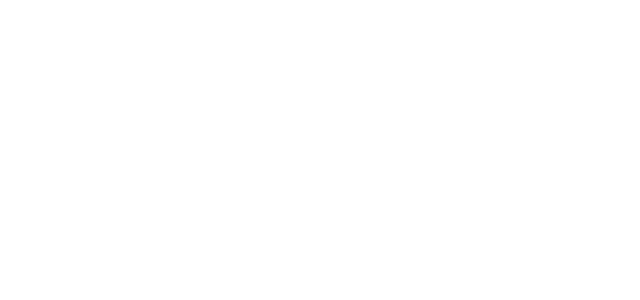
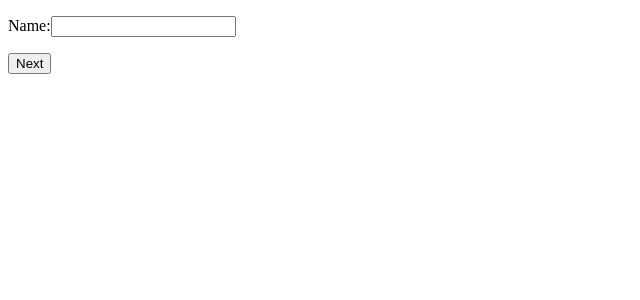
Before and after one commit to Lee-250/React-axios, a React (Create React App) app: page /form in a window 1280 px wide. Before the commit this address had no page. Shown: the top 300 px of the page, without its empty margins (0-640 px from the left). Built offline with nearby package versions, Linux system fonts and the light colour scheme.

Commit message:
play around with multistep form /form path

```diff
--- a/src/App.js
+++ b/src/App.js
@@ -1,7 +1,7 @@
 
 import './App.css';
 // import axios from "axios";
-// import React, { useState, useEffect } from 'react';
+//import React, { useState, useEffect } from 'react';
 
 import {
   BrowserRouter,
@@ -11,6 +11,9 @@
 } from "react-router-dom";
 import StartPage from './Components/StartPage';
 import Info from './Components/Info';
+import Form from './Components/Form';
+
+
 
 
 function App() {
@@ -19,6 +22,7 @@
         <Routes>
           <Route path="/" element={<StartPage />} />
           <Route path="/info" element={<Info />} />
+          <Route path="/form" element={<Form />} />
         </Routes>
       </BrowserRouter>
   );
--- /dev/null
+++ b/src/Components/Appointment.js
@@ -0,0 +1,19 @@
+import React from "react";
+const Appointment = (props) => {
+  const { data, handleChange, next, back } = props;
+  return (
+    <form>
+      <p>
+        <label htmlFor="apptDateTime">Appointment:</label>
+        <input
+          name="apptDateTime"
+          value={data.apptDateTime}
+          onChange={handleChange}
+        ></input>
+      </p>
+      <button onClick={back}>Back</button>
+      <button onClick={next}>Next</button>
+    </form>
+  );
+};
+export default Appointment;
--- /dev/null
+++ b/src/Components/Contact.js
@@ -0,0 +1,21 @@
+import React from "react";
+const Contact = (props) => {
+  const { data, handleChange, next, back } = props;
+  return (
+    <form>
+     <p>
+        <label htmlFor="email">Email:</label>
+        <input
+          type="email"
+          name="email"
+          value={data.email}
+          onChange={handleChange}
+        />
+      </p>
+
+      <button onClick={back}>Back</button>
+      <button onClick={next}>Next</button>
+    </form>
+  );
+};
+export default Contact;
--- /dev/null
+++ b/src/Components/Form.js
@@ -0,0 +1,54 @@
+import React, {useState} from "react";
+import Name from "./Name";
+import Contact from "./Contact";
+import Appointment from "./Appointment";
+import Submit from "./Submit";
+
+const Form = () => {
+const [currentPage, setCurrentPage] = useState(1);
+const [formData, setFormData] = useState({name: "", email: "", telephoneNo: "", apptDateTime:"" });
+const handleChange = (event) => {
+    setFormData({
+      ...formData,
+      [event.target.name]: event.target.value,
+    });
+  };
+  const next = () => {
+    setCurrentPage(currentPage + 1);
+  };
+  const back = () => {
+    setCurrentPage(currentPage - 1);
+  };
+  switch (currentPage) {
+    case 1:
+      return (
+        <Name
+          data={formData}
+          handleChange={handleChange}
+          next={next}
+        />
+      );
+    case 2:
+      return (
+        <Contact
+          data={formData}
+          handleChange={handleChange}
+          next={next}
+          back={back}
+        />
+      );
+    case 3:
+      return (
+        <Appointment
+          data={formData}
+          handleChange={handleChange}
+          next={next}
+          back={back}
+        />
+      );
+    default:
+      return <Submit data={formData} back={back} />;
+  };
+}
+
+export default Form;
--- /dev/null
+++ b/src/Components/Name.js
@@ -0,0 +1,20 @@
+import React from "react";
+const Name = (props) => {
+  const { data, handleChange, next } = props;
+  return (
+    <form>
+      <p>
+        <label htmlFor="name">Name:</label>
+        <input
+          type="text"
+          name="name"
+          value={data.name}
+          onChange={handleChange}
+        />
+      </p>
+
+      <button onClick={next}>Next</button>
+    </form>
+  );
+};
+export default Name;
--- /dev/null
+++ b/src/Components/Submit.js
@@ -0,0 +1,16 @@
+import React from "react";
+const Submit = (props) => {
+  const { data } = props;
+  const listItems = Object.entries(data).map(([key, value]) => (
+    <li>
+      <strong>{key}:</strong> {value}
+    </li>
+  ));
+  return (
+    <div>
+      <ul>{listItems}</ul>
+      <button type="submit">Submit</button>
+    </div>
+  );
+};
+export default Submit;
```
